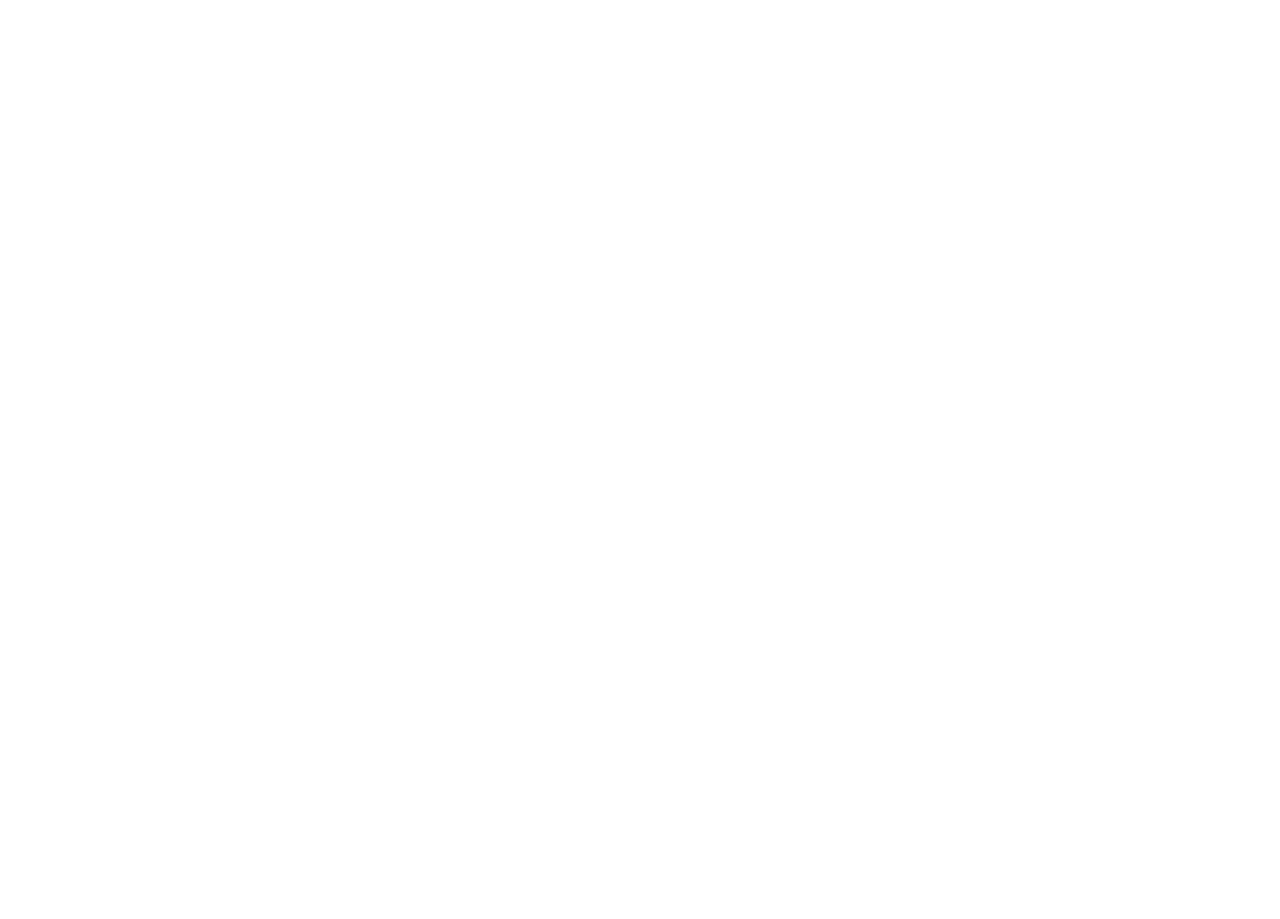
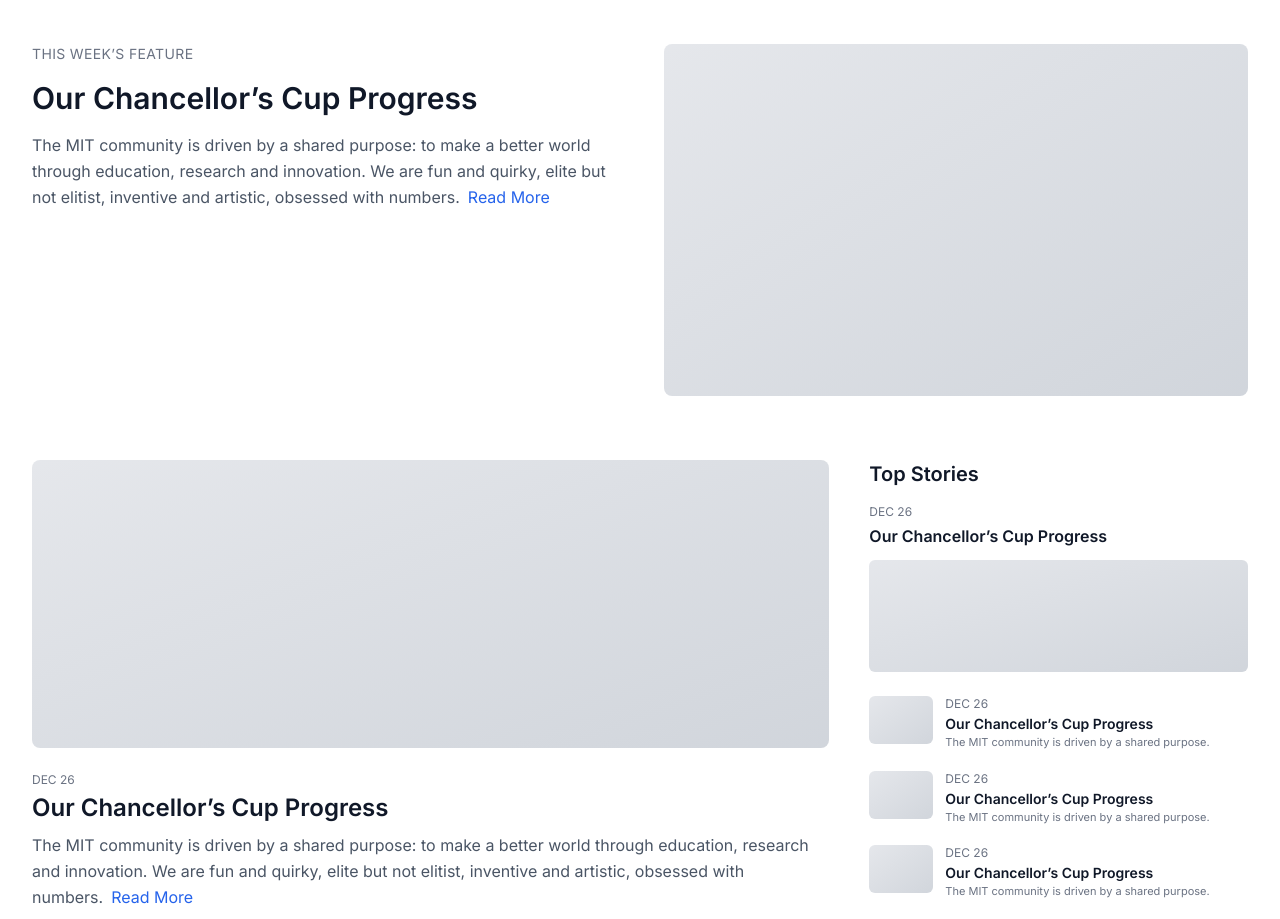
Before and after one commit to Oladotunlaniyan/NACOSS, a Next.js app: page /blog in a window 1280 px wide. Shown: the part 165-1084 px from the top of the page. Before the commit the page ends 800 px from the top, so only its background shows below. Built offline with nearby package versions, Linux system fonts and the light colour scheme.

Commit message:
Feat:Blog page

```diff
--- a/src/app/blog/page.tsx
+++ b/src/app/blog/page.tsx
@@ -1,9 +1,170 @@
+import Image from "next/image"
+import Link from "next/link"
 
+// Data models
+interface BlogPost {
+  id: string
+  title: string
+  excerpt: string
+  dateLabel: string
+  imageAlt: string
+  image?: string // local asset path if available
+}
 
-export default function BlogPage (){
-    return(
-        <div>
-          Blog
+interface TopStoryItem {
+  id: string
+  title: string
+  dateLabel: string
+  thumbAlt: string
+  image?: string
+}
+
+// Helper: easily add new posts by pushing to these arrays
+const featurePost: BlogPost = {
+  id: "feature-1",
+  title: "Our Chancellor\u2019s Cup Progress",
+  excerpt:
+    "The MIT community is driven by a shared purpose: to make a better world through education, research and innovation. We are fun and quirky, elite but not elitist, inventive and artistic, obsessed with numbers.",
+  dateLabel: "This Week\u2019s Feature",
+  imageAlt: "Action shot from a football match",
+}
+
+const posts: BlogPost[] = [
+  {
+    id: "p1",
+    title: "Our Chancellor\u2019s Cup Progress",
+    excerpt:
+      "The MIT community is driven by a shared purpose: to make a better world through education, research and innovation. We are fun and quirky, elite but not elitist, inventive and artistic, obsessed with numbers.",
+    dateLabel: "DEC 26",
+    imageAlt: "Vintage TV on wooden backdrop",
+  },
+  {
+    id: "p2",
+    title: "Our Chancellor\u2019s Cup Progress",
+    excerpt:
+      "The MIT community is driven by a shared purpose: to make a better world through education, research and innovation.",
+    dateLabel: "DEC 29",
+    imageAlt: "Social media app icons",
+  },
+]
+
+const topStories: TopStoryItem[] = [
+  {
+    id: "t1",
+    title: "Our Chancellor\u2019s Cup Progress",
+    dateLabel: "DEC 26",
+    thumbAlt: "Twitter mug on desk",
+  },
+  { id: "t2", title: "Our Chancellor\u2019s Cup Progress", dateLabel: "DEC 26", thumbAlt: "Design studio" },
+  { id: "t3", title: "Our Chancellor\u2019s Cup Progress", dateLabel: "DEC 26", thumbAlt: "Student on campus" },
+  { id: "t4", title: "Our Chancellor\u2019s Cup Progress", dateLabel: "DEC 26", thumbAlt: "Laptop on desk" },
+  { id: "t5", title: "Our Chancellor\u2019s Cup Progress", dateLabel: "DEC 26", thumbAlt: "Photographer with camera" },
+]
+
+// Simple image placeholder since we don\'t have real assets yet
+const CardImage = ({ className, alt }: { className?: string; alt: string }) => (
+  <div
+    aria-label={alt}
+    className={`rounded-lg bg-gradient-to-br from-gray-200 to-gray-300 ${className ?? ""}`}
+  />
+)
+
+const ThumbImage = ({ className, alt }: { className?: string; alt: string }) => (
+  <div
+    aria-label={alt}
+    className={`rounded-md bg-gradient-to-br from-gray-200 to-gray-300 ${className ?? ""}`}
+  />
+)
+
+export default function BlogPage() {
+  return (
+    <div className="max-w-7xl mx-auto px-4 sm:px-6 lg:px-8 py-10 sm:py-14">
+      {/* Page Title */}
+      <h1 className="text-3xl sm:text-4xl md:text-5xl font-bold tracking-tight text-gray-900 mb-8 sm:mb-10">
+        BLOG
+      </h1>
+
+      {/* Feature row */}
+      <div className="grid grid-cols-1 lg:grid-cols-2 gap-8 sm:gap-10 lg:gap-12 items-start mb-12 sm:mb-16">
+        {/* Left: feature text */}
+        <div className="space-y-3 sm:space-y-4">
+          <p className="uppercase tracking-wide text-xs sm:text-sm text-gray-500">
+            {featurePost.dateLabel}
+          </p>
+          <h2 className="text-2xl sm:text-3xl font-semibold text-gray-900">
+            {featurePost.title}
+          </h2>
+          <p className="text-sm sm:text-base text-gray-600 leading-relaxed">
+            {featurePost.excerpt}
+            <Link href="#" className="ml-2 text-primary-600 hover:underline">
+              Read More
+            </Link>
+          </p>
         </div>
-    )
+        {/* Right: feature image */}
+        <div className="w-full">
+          <CardImage className="w-full h-48 sm:h-64 md:h-72 lg:h-[22rem]" alt={featurePost.imageAlt} />
+        </div>
+      </div>
+
+      {/* Main grid: left post list, right top stories */}
+      <div className="grid grid-cols-1 lg:grid-cols-3 gap-10">
+        {/* Left: posts column (2 cols on large screens) */}
+        <div className="lg:col-span-2 space-y-12">
+          {posts.map((post) => (
+            <article key={post.id} className="grid grid-cols-1 gap-4">
+              {/* Image */}
+              <CardImage className="w-full h-56 sm:h-72 rounded-lg" alt={post.imageAlt} />
+              {/* Meta + Title + Excerpt */}
+              <div className="mt-2">
+                <p className="text-[11px] sm:text-xs text-gray-500 mb-1">{post.dateLabel}</p>
+                <h3 className="text-xl sm:text-2xl font-semibold text-gray-900 mb-2">
+                  {post.title}
+                </h3>
+                <p className="text-sm sm:text-base text-gray-600 leading-relaxed">
+                  {post.excerpt}
+                  <Link href="#" className="ml-2 text-primary-600 hover:underline">
+                    Read More
+                  </Link>
+                </p>
+              </div>
+            </article>
+          ))}
+        </div>
+
+        {/* Right: top stories sidebar */}
+        <aside className="lg:col-span-1">
+          <h4 className="text-lg sm:text-xl font-semibold text-gray-900 mb-4">Top Stories</h4>
+          <div className="space-y-6">
+            {/* First big card */}
+            <div>
+              <p className="text-[11px] sm:text-xs text-gray-500 mb-1">{topStories[0].dateLabel}</p>
+              <Link href="#" className="block text-sm sm:text-base font-semibold text-gray-900 hover:text-primary-600">
+                {topStories[0].title}
+              </Link>
+              <div className="mt-3">
+                <ThumbImage className="w-full h-24 sm:h-28 rounded-md" alt={topStories[0].thumbAlt} />
+              </div>
+            </div>
+
+            {/* Rest of list */}
+            <ul className="space-y-5">
+              {topStories.slice(1).map((item) => (
+                <li key={item.id} className="flex items-start gap-3">
+                  <ThumbImage className="w-16 h-12 flex-shrink-0" alt={item.thumbAlt} />
+                  <div className="min-w-0">
+                    <p className="text-[11px] sm:text-xs text-gray-500 mb-0.5">{item.dateLabel}</p>
+                    <Link href="#" className="block text-sm font-semibold text-gray-900 hover:text-primary-600 truncate">
+                      {item.title}
+                    </Link>
+                    <p className="text-[11px] text-gray-500 line-clamp-2">The MIT community is driven by a shared purpose.</p>
+                  </div>
+                </li>
+              ))}
+            </ul>
+          </div>
+        </aside>
+      </div>
+    </div>
+  )
 }
--- a/src/app/home/page.tsx
+++ b/src/app/home/page.tsx
@@ -3,7 +3,6 @@
 import NewsSection from "@/components/NewsSection"
 import AboutSection from "@/components/AboutSection"
 import EventsSection from "@/components/EventsSection"
-import Footer from "@/components/Footer"
 
 export default function HomePage() {
   return (
@@ -12,7 +11,6 @@
       <NewsSection />
       <AboutSection />
       <EventsSection />
-      <Footer />
     </div>
   )
 }
--- a/src/app/layout.tsx
+++ b/src/app/layout.tsx
@@ -1,6 +1,7 @@
 // import type { Metadata } from "next";
 import Navbar from "@/components/Navbar";
 import "./globals.css";
+import Footer from "@/components/Footer";
 
 // export const metadata: Metadata = {
 //   title: "Your Site Title",
@@ -14,6 +15,7 @@
         <Navbar />
         <main>{children}</main>
       </body>
+      <Footer />
     </html>
   );
 }
```
